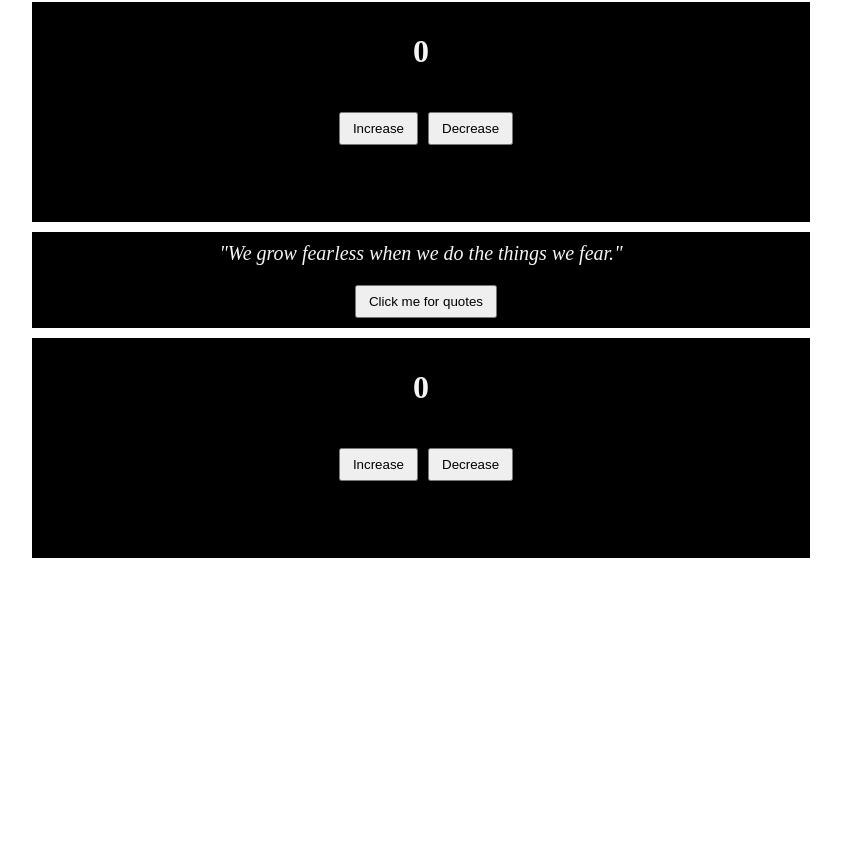
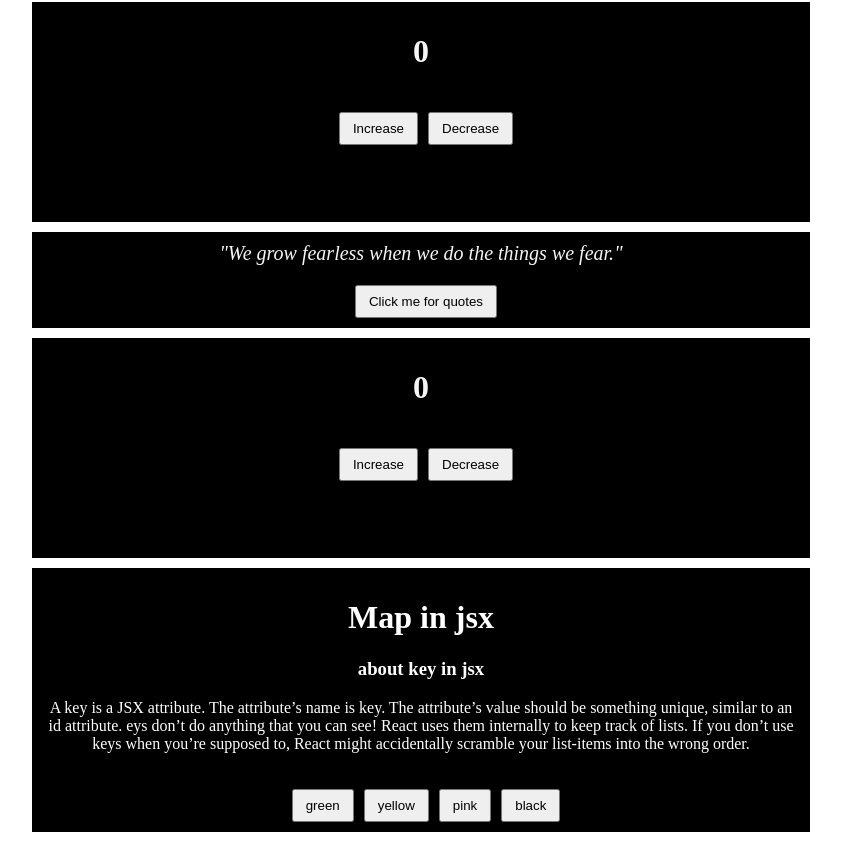
Before and after one commit to Sarf1234/ReactLearning, a React (Create React App) app: page / in a window 1280 px wide. Shown: the part 238-1080 px from the top of the page, without its empty margins (219-1060 px from the left). Before the commit the page ends 806 px from the top, so only its background shows below. Built offline with nearby package versions, Linux system fonts and the light colour scheme.

Commit message:
add Map to array

```diff
--- a/src/App.jsx
+++ b/src/App.jsx
@@ -4,6 +4,7 @@ import "./css/App.css"
 import CounterApp from './CounterApp';
 import RandomQuestos from './RandomQuetos';
 import UseEffect from './UseEffect';
+import Map from './Map'
 
 function App(){
 
@@ -13,6 +14,7 @@ function App(){
             <CounterApp />
             <RandomQuestos />
             <UseEffect />
+            <Map />
         </div>
     )
 }
--- /dev/null
+++ b/src/Map.js
@@ -0,0 +1,31 @@
+import React from "react";
+
+
+function Map(){
+    const arr = ['green', 'yellow', 'pink', 'black'];
+    const newstyle = {
+        "backgroundColor" : "black",
+         "padding" : "10px",
+         "color" : "white",
+         "width" : "60%",
+         "margin" : "10px auto"
+    }
+
+    return(
+        <div style={newstyle}>
+            <h1>Map in jsx</h1>
+            <h3>about key in jsx</h3>
+            <p>A key is a JSX attribute. The attribute’s name is key. The attribute’s value should be something unique, similar to an id attribute.
+               eys don’t do anything that you can see! React
+               uses them internally to keep track of lists. If you
+               don’t use keys when you’re supposed to, React might
+               accidentally scramble your
+               list-items into the wrong order.</p>
+            {arr.map((color)=>{
+                return <button key={color} onClick={color}>{color}</button>
+            })}
+        </div>
+    )
+}
+
+export default Map;
```
